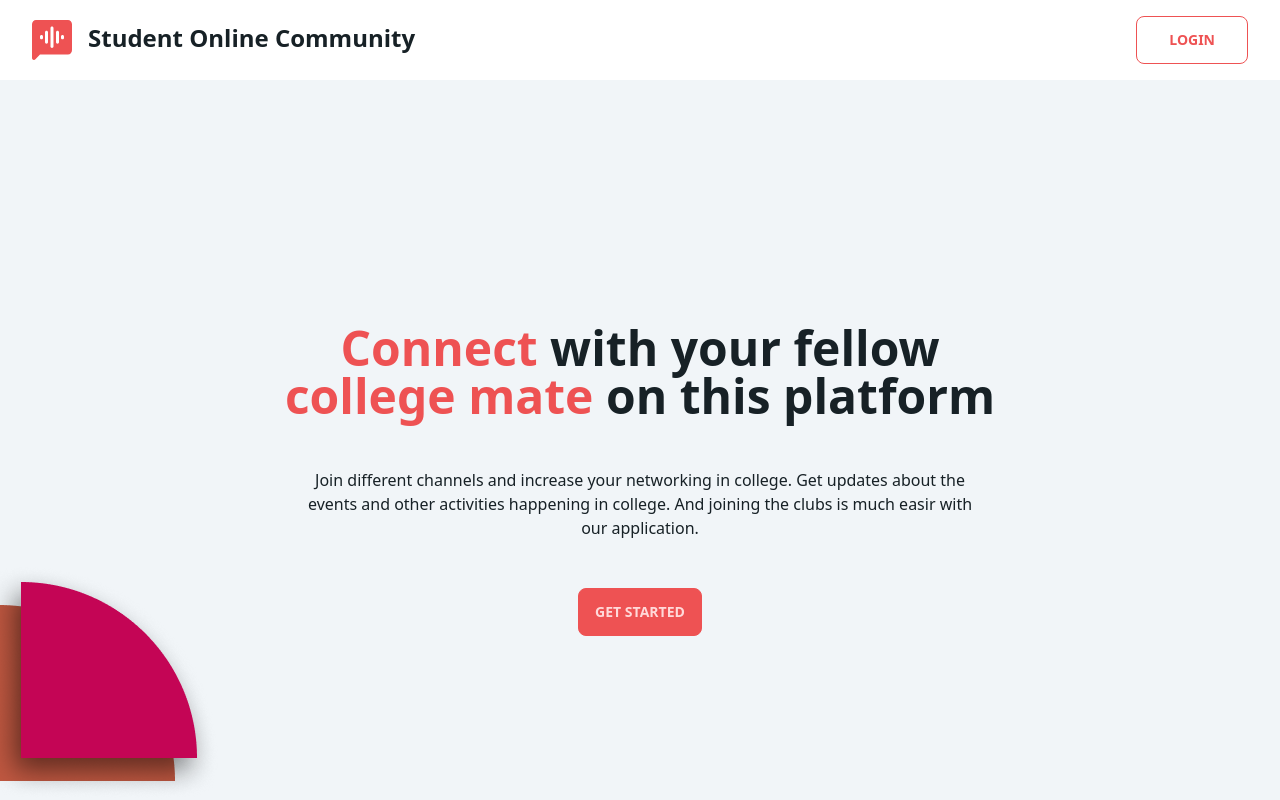
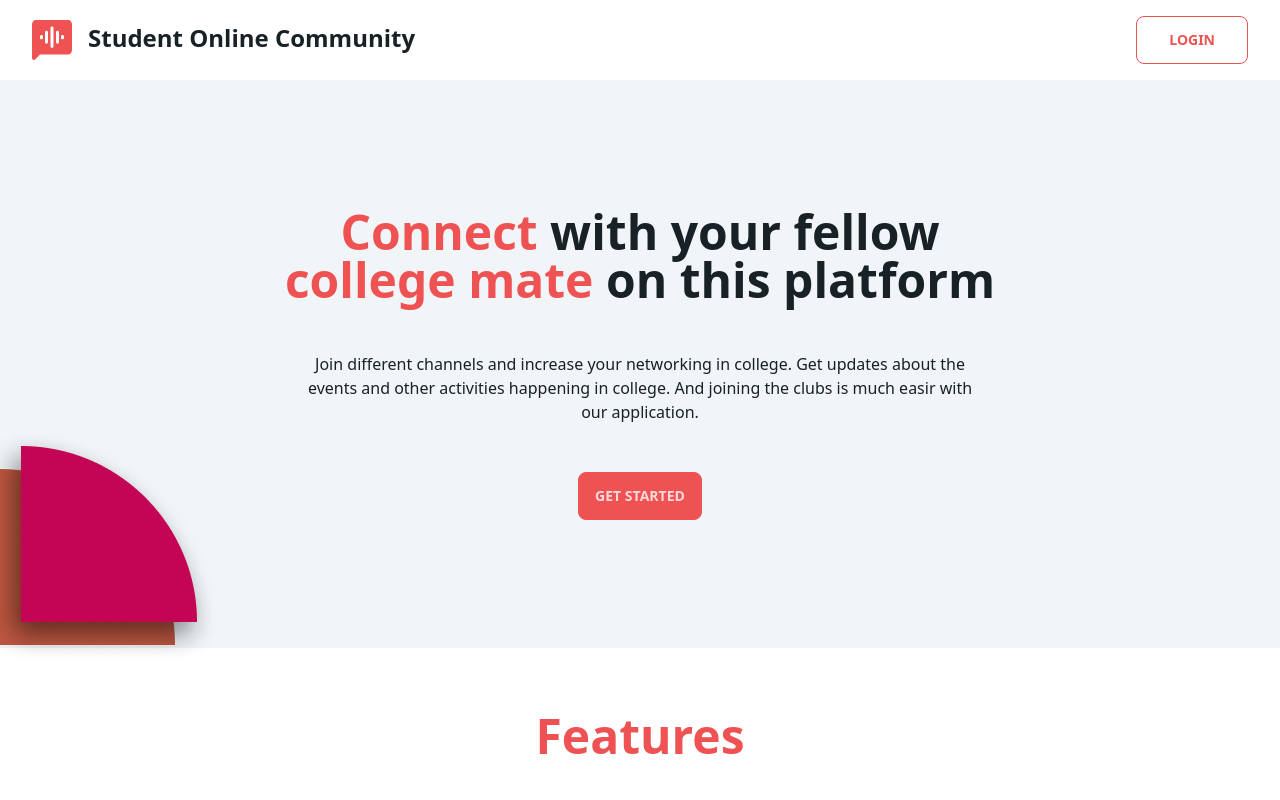
Before and after one commit to masterpranay1/Student-Online-Community-Frontend, a React (Vite) app: page / in a window 1280 px wide. Shown: the top 800 px of the page. Built offline with nearby package versions, Linux system fonts and the light colour scheme.

Commit message:
Update(minor bugs in hero)

```diff
--- a/src/components/Hero.jsx
+++ b/src/components/Hero.jsx
@@ -5,11 +5,11 @@ function Hero() {
   return (
     <>
       <div
-        className="hero min-h-screen bg-primary text-neutral"
+        className="hero bg-primary text-neutral"
         style={{ position: 'relative' }}
       >
         <div className="hero-content text-center">
-          <div className="max-w-3xl">
+          <div className="max-w-3xl my-28">
             <h1 className="text-5xl font-bold max-w-3xl">
               <span className="text-secondary">Connect</span> with your fellow{' '}
               <span className="text-secondary">college mate</span> on this
@@ -28,7 +28,7 @@ function Hero() {
           className="hero-image hidden md:block"
           style={{
             position: 'absolute',
-            bottom: '10%',
+            bottom: '-1em',
             left: '-1.2%',
           }}
         >
```
